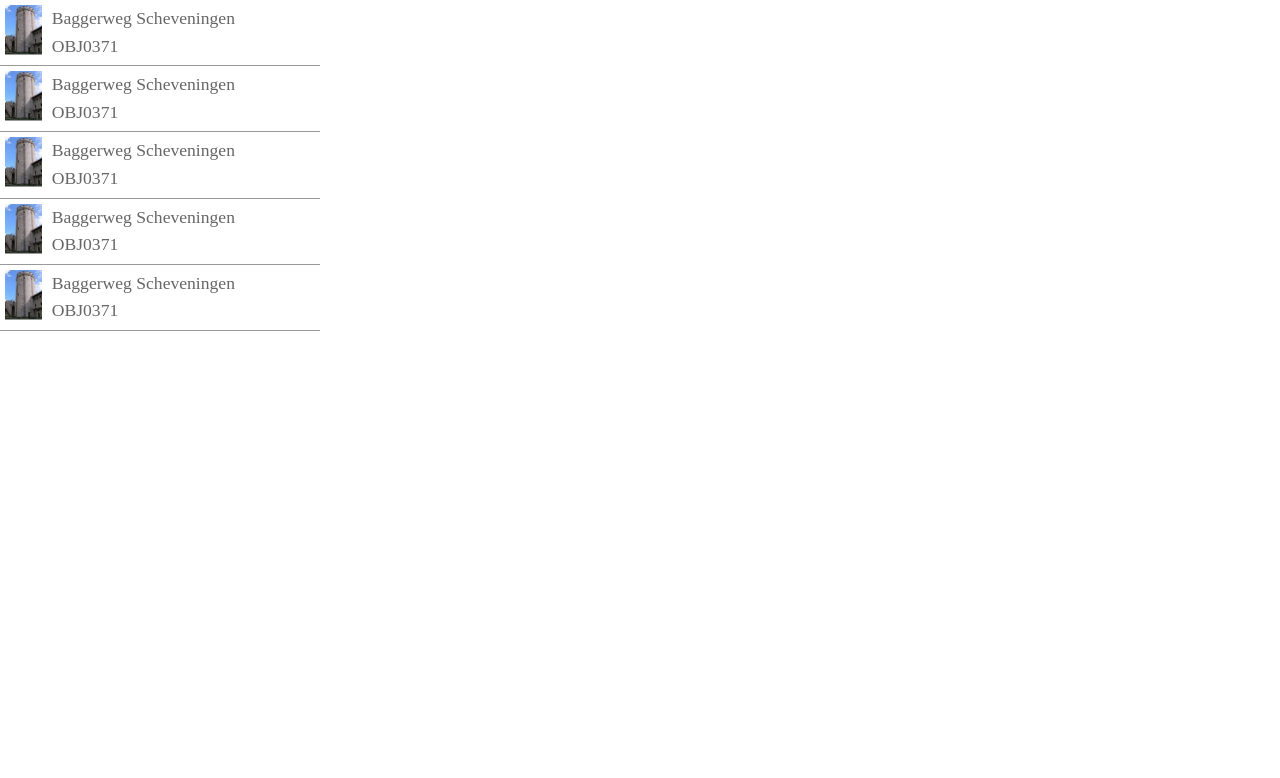
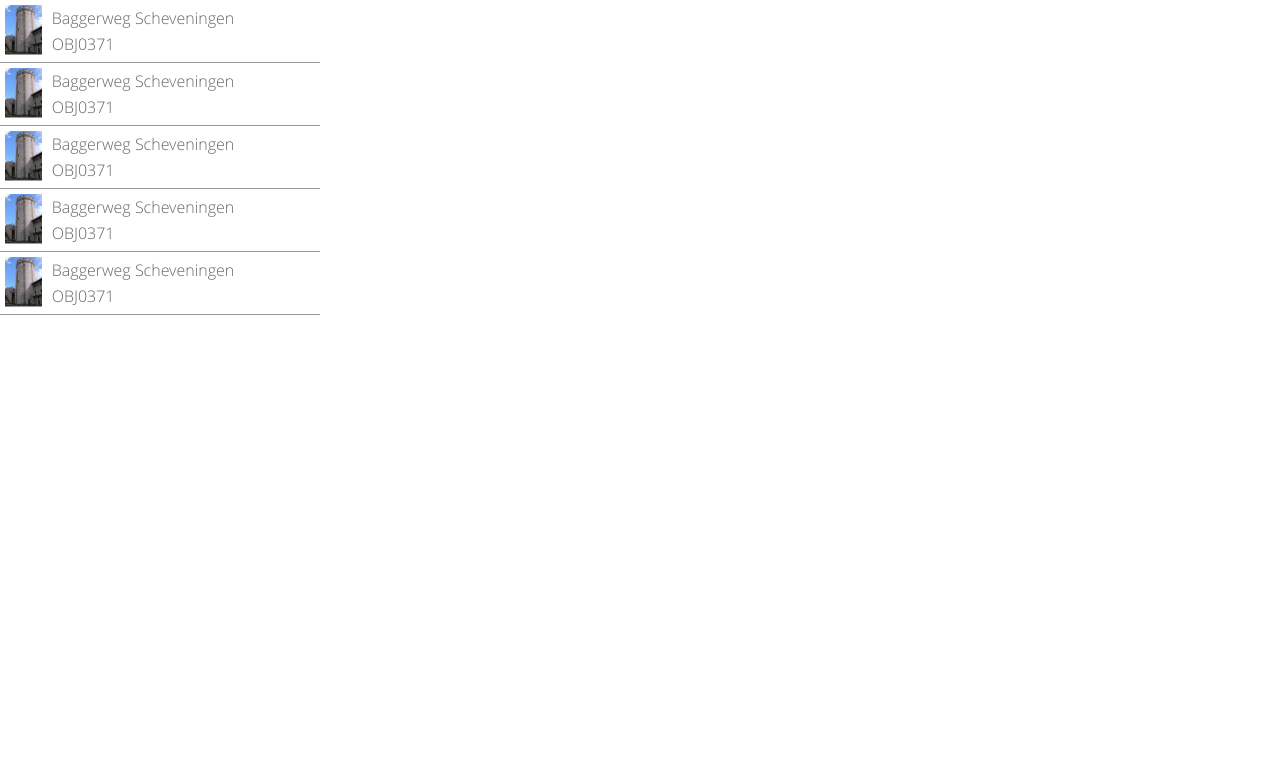
Before and after one commit to TuvokVersatileKolinahr/PPDemo, a plain HTML site: page index.html in a window 1280 px wide. Shown: the top 778 px of the page. Drawn offline with Linux system fonts and the light colour scheme; some packages are replaced by stand-ins of ours.

Commit message:
use font Open Sans

```diff
--- a/static/css/main.css
+++ b/static/css/main.css
@@ -1,10 +1,14 @@
 /* RESET */
 html,body,div,span,object,iframe,h1,h2,h3,h4,h5,h6,p,blockquote,pre,abbr,address,cite,code,del,dfn,em,img,ins,kbd,q,samp,small,strong,sub,sup,var,b,i,dl,dt,dd,ol,ul,li,fieldset,form,label,legend,table,caption,tbody,tfoot,thead,tr,th,td,article,aside,canvas,details,figcaption,figure,footer,header,hgroup,menu,nav,section,summary,time,mark,audio,video,output{margin:0;padding:0;border:0;outline:0;font-size:100%;vertical-align:baseline;background:transparent;-webkit-box-sizing:border-box;-moz-box-sizing:border-box;box-sizing:border-box;}body{line-height:1;}article,aside,details,figcaption,figure,footer,header,hgroup,menu,nav,section{display:block;}nav ul{list-style:none;}blockquote,q{quotes:none;}blockquote:before,blockquote:after,q:before,q:after{content:'';content:none;}a{margin:0;padding:0;font-size:100%;vertical-align:baseline;background:transparent;} ins{background-color:#ff9;color:#000;text-decoration:none;} mark{background-color:#ff9;color:#000;font-style:italic;font-weight:bold;}output{color:#000;display:inline;}del{text-decoration:line-through;}abbr[title],dfn[title]{border-bottom:1px dotted;cursor:help;}table{border-collapse:collapse;border-spacing:0;} hr{display:block;height:1px;border:0;border-top:1px solid #cccccc;margin:1em 0;padding:0;}input,select{vertical-align:middle;}
+
+@font-face{font-family:"Open Sans";src:local("Open Sans Light"),local("OpenSans-Light"),url("../fonts/opensans/OpenSans-Light.woff") format("woff")}
 
 /* Module */
 html, body, .list, .map{height: 100%;}
 body{
   color: #333333;
+  font-family:"Open Sans";
+  font-size: 1em;
 }
 
 .list{
@@ -19,7 +23,6 @@ body{
   padding: 5px;
 }
 .list ul li p {
-  font-size: 1.1em;
   padding: 5px 0;
 }
 .list ul li img{
```
Also changed, not shown: static/fonts/opensans/OpenSans-Bold.woff (added), static/fonts/opensans/OpenSans-BoldItalic.woff (added), static/fonts/opensans/OpenSans-Light.woff (added), static/fonts/opensans/OpenSans.woff (added), static/fonts/opensans/OpenSansLight-Italic.woff (added).
